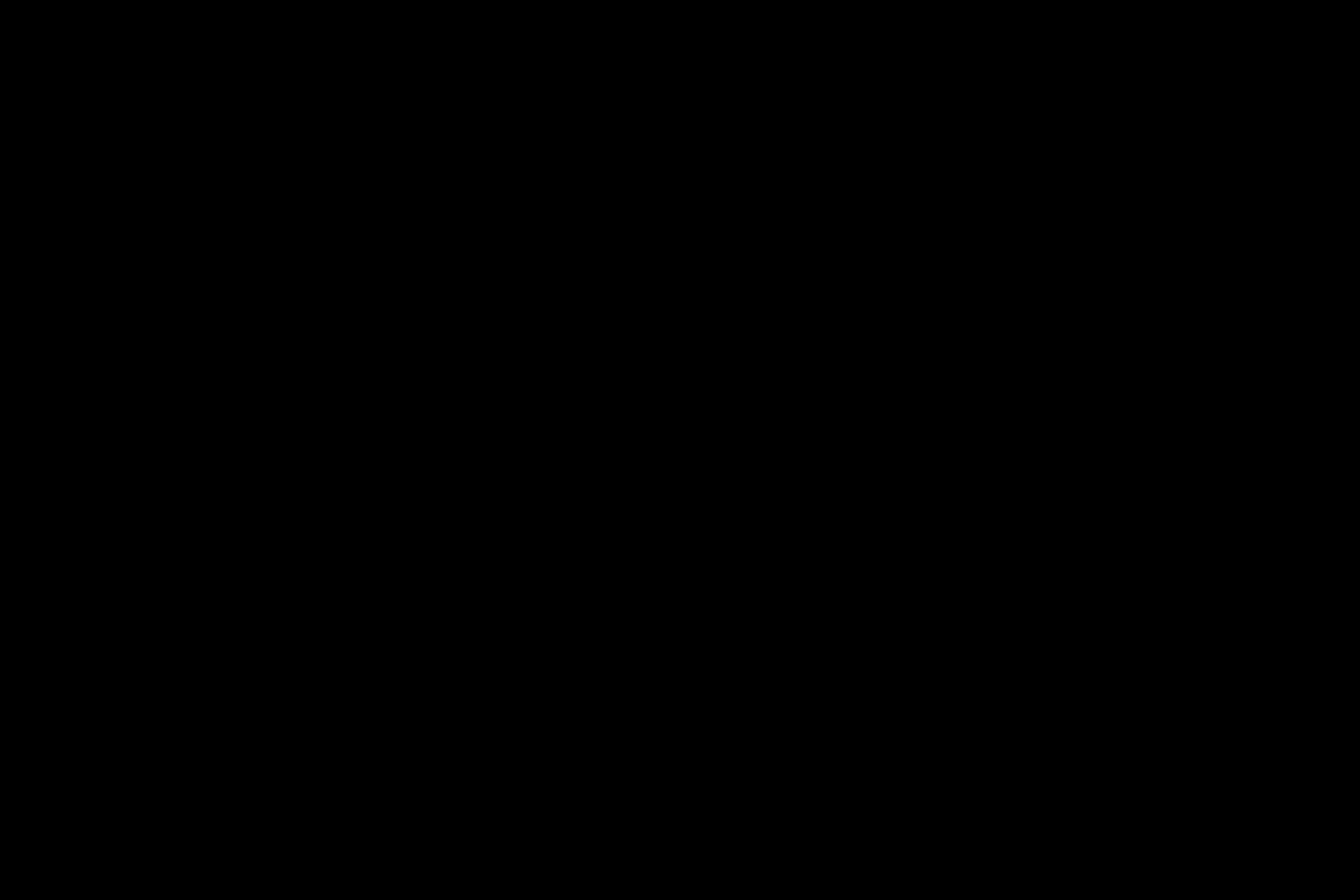
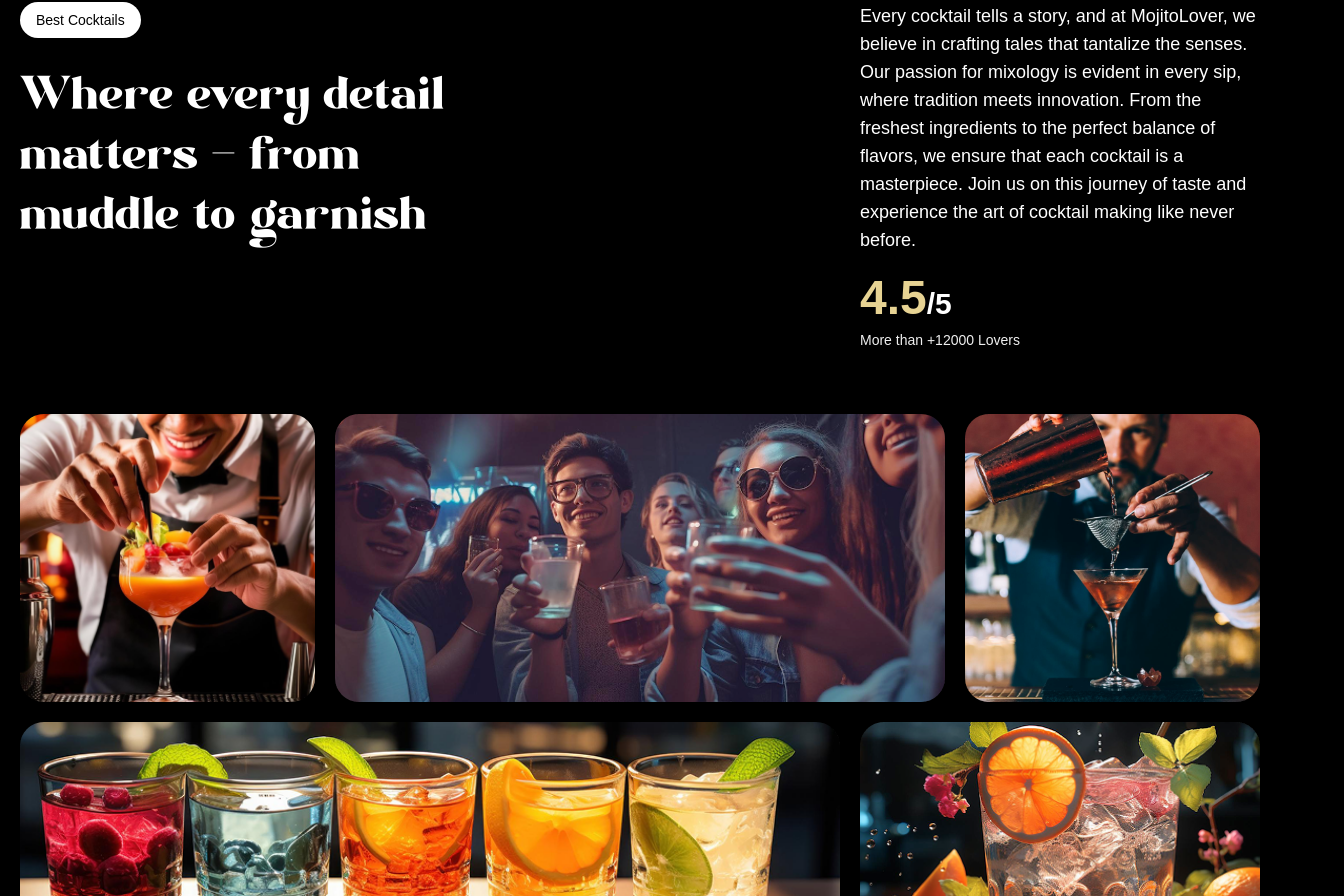
Before and after one commit to Akshayguleria22/MojitoLover, a React (Vite) app: page / in a window 1280 px wide. Shown: the part 1710-2606 px from the top of the page, 1344 px wide, since content can reach past the window. Before the commit the page ends 1720 px from the top, so only its background shows below. Built offline with nearby package versions, Linux system fonts and the light colour scheme; a web font is replaced by a local one.

Commit message:
implement about

```diff
--- a/src/App.jsx
+++ b/src/App.jsx
@@ -2,12 +2,14 @@
 import Navbar from './components/Navbar'
 import Hero from './components/Hero'
 import Cocktails from './components/Cocktails'
+import About from './components/About'
 const App = () => {
   return (
     <>
       <Navbar />
       <Hero />
       <Cocktails />
+      <About />
     </>
   )
 }
--- /dev/null
+++ b/src/components/About.jsx
@@ -0,0 +1,90 @@
+import React from 'react'
+import { useGSAP } from '@gsap/react'
+import gsap from 'gsap'
+import { ScrollTrigger } from 'gsap/ScrollTrigger'
+import { SplitText } from 'gsap/SplitText'
+gsap.registerPlugin(SplitText, ScrollTrigger)
+const About = () => {
+    useGSAP(() => {
+        const titlesplit = new SplitText('#about h2', { type: 'words' })
+
+        const scrollTimeline = gsap.timeline({
+            scrollTrigger: {
+                trigger: '#about',
+                start: 'top center',
+            }
+        })
+
+        scrollTimeline
+            .from(titlesplit.words, {
+                opacity: 0,
+                duration: 1,
+                yPercent: 100,
+                ease: 'expo.out',
+                stagger: 0.02
+            })
+            .from('.top-grid div, .bottom-grid div', {
+                opacity: 0,
+                duration: 1,
+                ease: 'power1.inOut',
+                stagger: 0.04
+            }, '-=0.5')
+    }, [])
+    return (
+        <div id="about">
+            <div className="mb-16 md:px-0 px-5">
+                <div className="content">
+                    <div className="md:col-span-8">
+                        <p className="badge">Best Cocktails</p>
+                        <h2>Where every detail matters <span className="text-white">-</span> from muddle to garnish</h2>
+                    </div>
+                    <div className="sub-content">
+                        <p>
+                            Every cocktail tells a story, and at MojitoLover, we believe in crafting tales that tantalize the senses. Our passion for mixology is evident in every sip, where tradition meets innovation. From the freshest ingredients to the perfect balance of flavors, we ensure that each cocktail is a masterpiece. Join us on this journey of taste and experience the art of cocktail making like never before.
+                        </p>
+                        <div>
+                            <p className="md:text-3xl text-xl font-bold">
+                                <span>4.5</span>/5
+                            </p>
+                            <p className="text-sm text-white-100">
+                                More than +12000 Lovers
+                            </p>
+                        </div>
+                    </div>
+                </div>
+            </div>
+            <div className="top-grid">
+                <div className="md:col-span-3">
+                    <div className="noisy">
+                        <img src="/images/abt1.png" alt="gridimg-1" />
+                    </div>
+                </div>
+                <div className="md:col-span-6">
+                    <div className="noisy">
+                        <img src="/images/abt2.png" alt="gridimg-2" />
+                    </div>
+                </div>
+                <div className="md:col-span-3">
+                    <div className="noisy">
+                        <img src="/images/abt5.png" alt="gridimg-5" />
+                    </div>
+                </div>
+            </div>
+                <div className="bottom-grid">
+                    <div  className="md:col-span-8">
+                        <div className="noisy">
+                            <img src="/images/abt3.png" alt="gridimg-3" />
+                        </div>
+                    </div>
+                    <div  className="md:col-span-4">
+                        <div className="noisy">
+                            <img src="/images/abt4.png" alt="gridimg-4" />
+                        </div>
+                    </div>
+                </div>
+
+        </div>
+    )
+}
+
+export default About
--- a/src/components/Hero.jsx
+++ b/src/components/Hero.jsx
@@ -46,20 +46,20 @@
             .to('.right-leaf', { y: 200 }, 0)
             .to('.left-leaf', { y: -200 }, 0)
 
-        const startValue = isMobile ? 'top 50%' : 'center 60%'
+        const startValue = isMobile ? 'top 50%' : 'center 51%'
         const endValue = isMobile ? '120% top' : 'bottom top'
 
         gsap.fromTo(videoRef.current,
             {
                 opacity: 0.5,
                 y: 90,
-                scale: 1.1,
+                scale: 1,
             },
             {
                 opacity: 1,
                 y: 60,
-                scale: 1,
-                duration: 1.5,
+                scale: 0.8,
+                duration: 1.2,
                 ease: 'power4.out',
                 scrollTrigger: {
                     trigger: 'video',
```
